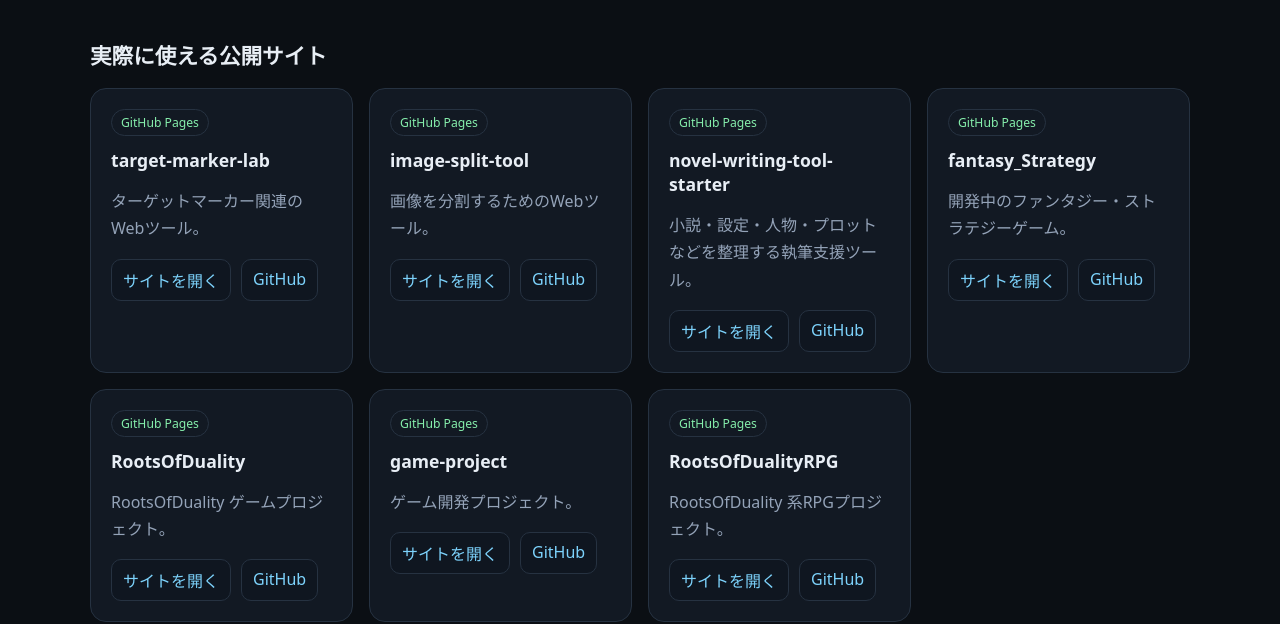
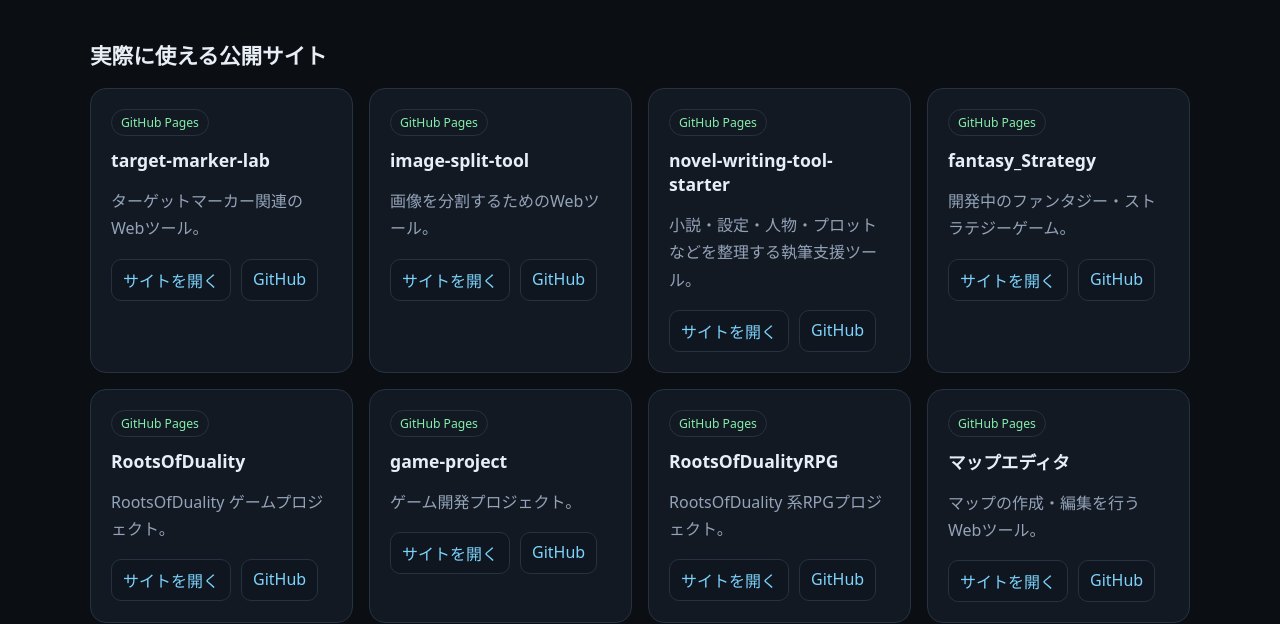
Before and after one commit to siev0000/siev0000.github.io, a plain HTML site: page index.html in a window 1280 px wide. Shown: the part 178-802 px from the top of the page. Drawn offline with Linux system fonts and the light colour scheme.

Commit message:
Add map editor link to public projects menu

```diff
--- a/index.html
+++ b/index.html
@@ -21,6 +21,7 @@
 <article class="card"><span class="badge">GitHub Pages</span><h3>RootsOfDuality</h3><p>RootsOfDuality ゲームプロジェクト。</p><div class="links"><a class="button" href="https://siev0000.github.io/RootsOfDuality/">サイトを開く</a><a class="button" href="https://github.com/siev0000/RootsOfDuality">GitHub</a></div></article>
 <article class="card"><span class="badge">GitHub Pages</span><h3>game-project</h3><p>ゲーム開発プロジェクト。</p><div class="links"><a class="button" href="https://siev0000.github.io/game-project/">サイトを開く</a><a class="button" href="https://github.com/siev0000/game-project">GitHub</a></div></article>
 <article class="card"><span class="badge">GitHub Pages</span><h3>RootsOfDualityRPG</h3><p>RootsOfDuality 系RPGプロジェクト。</p><div class="links"><a class="button" href="https://siev0000.github.io/RootsOfDualityRPG/">サイトを開く</a><a class="button" href="https://github.com/siev0000/RootsOfDualityRPG">GitHub</a></div></article>
+<article class="card"><span class="badge">GitHub Pages</span><h3>マップエディタ</h3><p>マップの作成・編集を行うWebツール。</p><div class="links"><a class="button" href="https://siev0000.github.io/MyMapCreater/rebuild/editor.html">サイトを開く</a><a class="button" href="https://github.com/siev0000/MyMapCreater">GitHub</a></div></article>
 </div>
 
 <h2>ソース公開中 / 公開URL未確認</h2><table><thead><tr><th>プロジェクト</th><th>状態</th><th>リンク</th></tr></thead><tbody>
```
